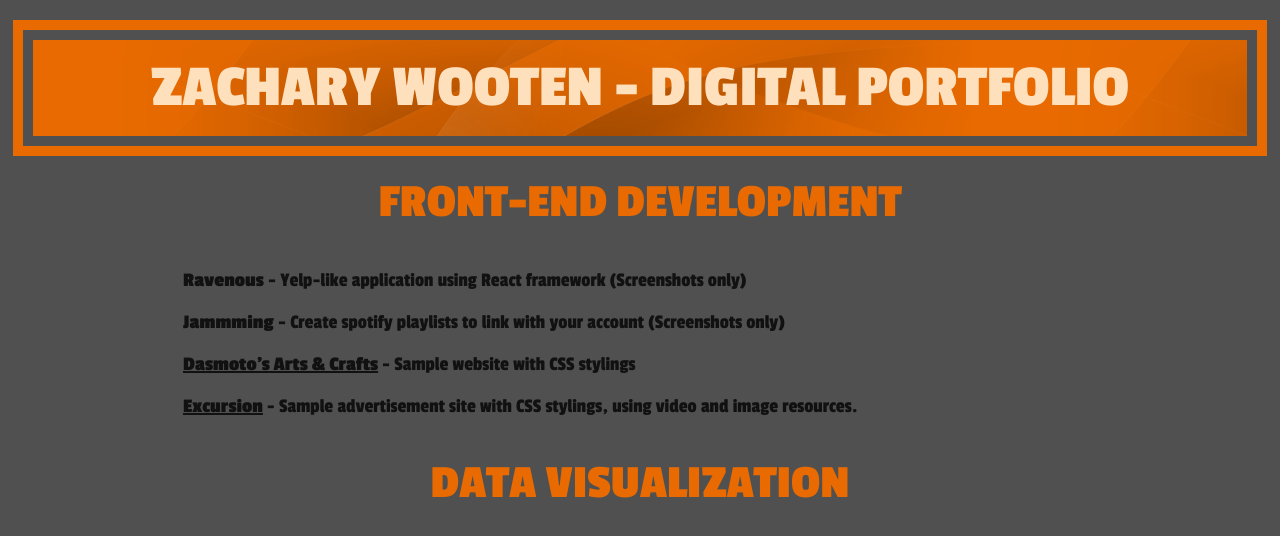
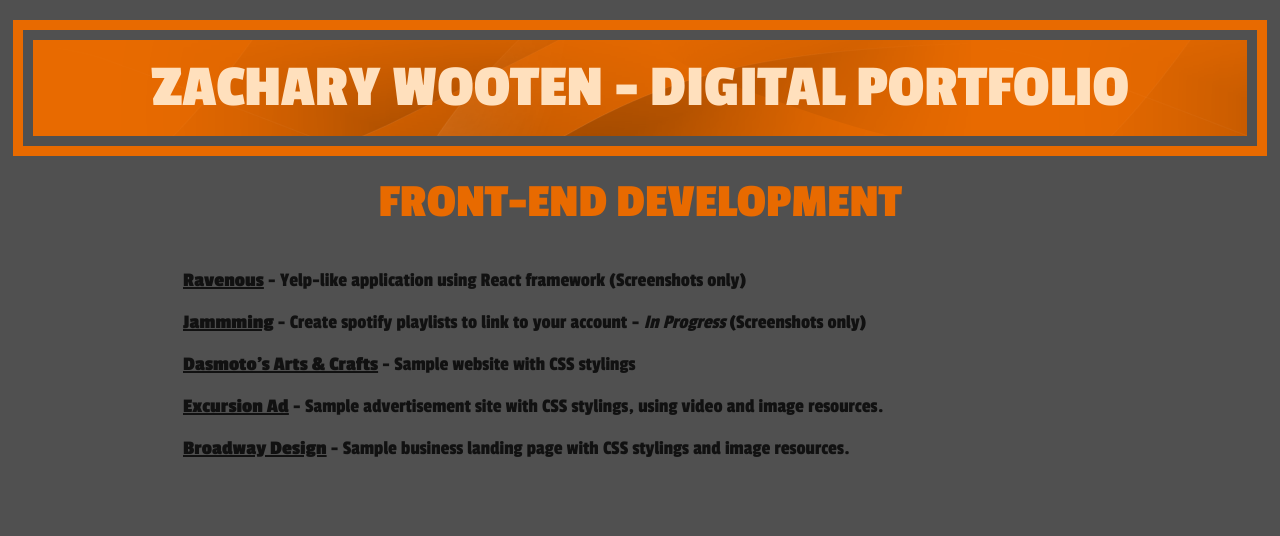
Before and after one commit to zacharywooten-dev/zacharywooten-dev.github.io, a plain HTML site: page index.html in a window 1280 px wide. Drawn offline with Linux system fonts and the light colour scheme.

Commit message:
Add screenshots for React apps and link to pages from landing.

```diff
--- a/index.html
+++ b/index.html
@@ -15,10 +15,19 @@
   <div class="content-section">
     <h2>FRONT-END DEVELOPMENT</h2>
     <div class="project-link">
-      <p><span class="project-title">Ravenous</span> - Yelp-like application using React framework (Screenshots only)</p>
+      <p>
+        <span class="project-title">
+          <a href="./ravenous-shots.html">Ravenous</a>
+        </span> - Yelp-like application using React framework (Screenshots only)
+      </p>
     </div>
     <div class="project-link">
-      <p><span class="project-title">Jammming</span> - Create spotify playlists to link with your account (Screenshots only)</p>
+      <p>
+        <span class="project-title">
+          <a href="./jammming-shots.html">Jammming</a>
+        </span> - Create spotify playlists to link to your account -
+         <em>In Progress</em> (Screenshots only)
+      </p>
     </div>
     <div class="project-link">
       <p>
@@ -30,13 +39,17 @@
     <div class="project-link">
       <p>
         <span class="project-title">
-          <a href="https://zacharywooten-dev.github.io/excursion/" target="_blank">Excursion</a>
+          <a href="https://zacharywooten-dev.github.io/excursion/index.html" target="_blank">Excursion Ad</a>
         </span> - Sample advertisement site with CSS stylings, using video and image resources.
       </p>
     </div>
-  </div>
-  <div class="content-section">
-    <h2>DATA VISUALIZATION</h2>
+    <div class="project-link">
+      <p>
+        <span class="project-title">
+          <a href="https://zacharywooten-dev.github.io/broadway/" target="_blank">Broadway Design</a>
+        </span> - Sample business landing page with CSS stylings and image resources.
+      </p>
+    </div>
   </div>
 </body>
 </html>
```
Also changed, not shown: jammming-shots.html (added, +26 -0 lines), ravenous-shots.html (added, +22 -0 lines), res/img/jammming-3.PNG (added), res/img/jammming-6.PNG (added), 7 other files.
